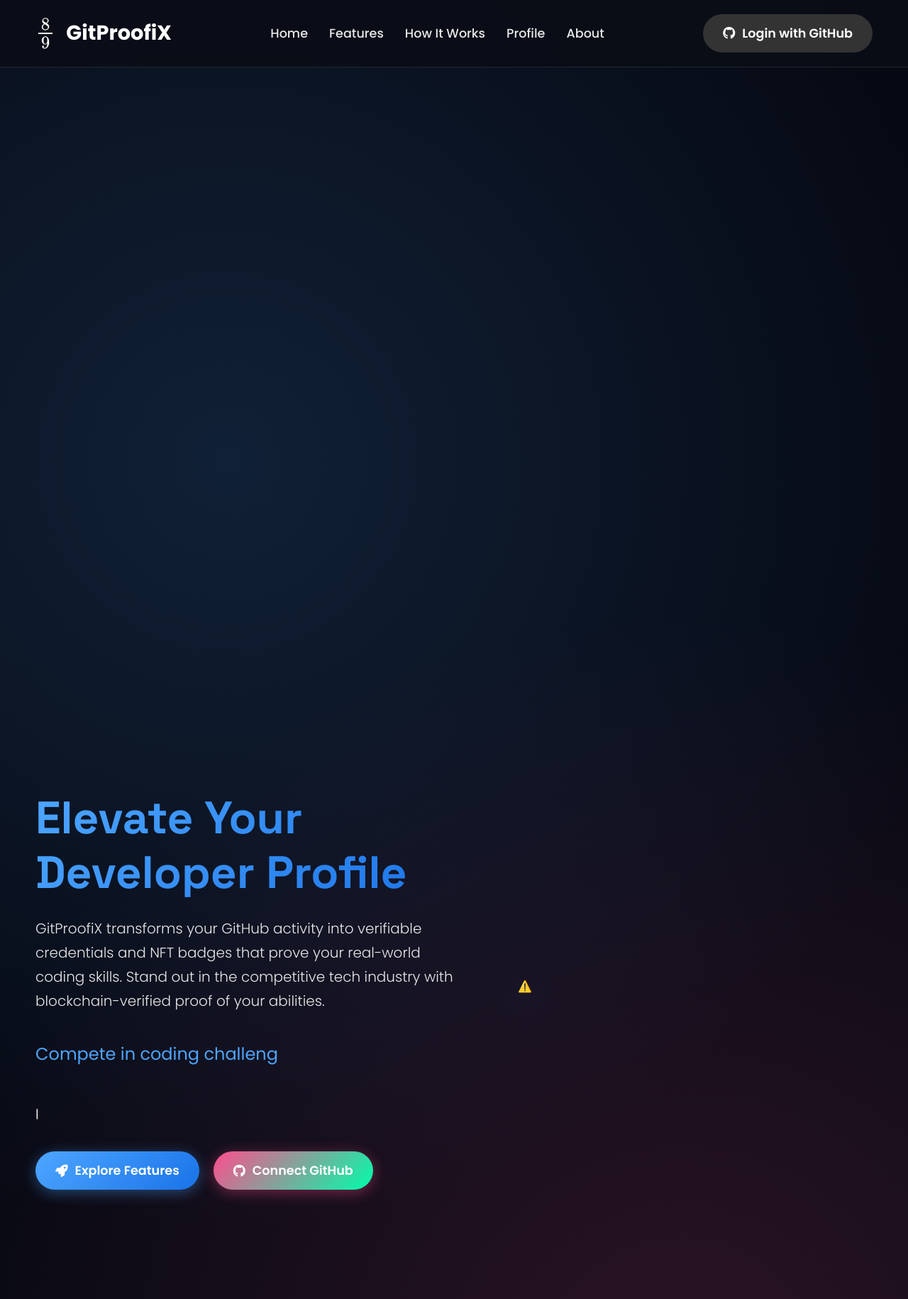
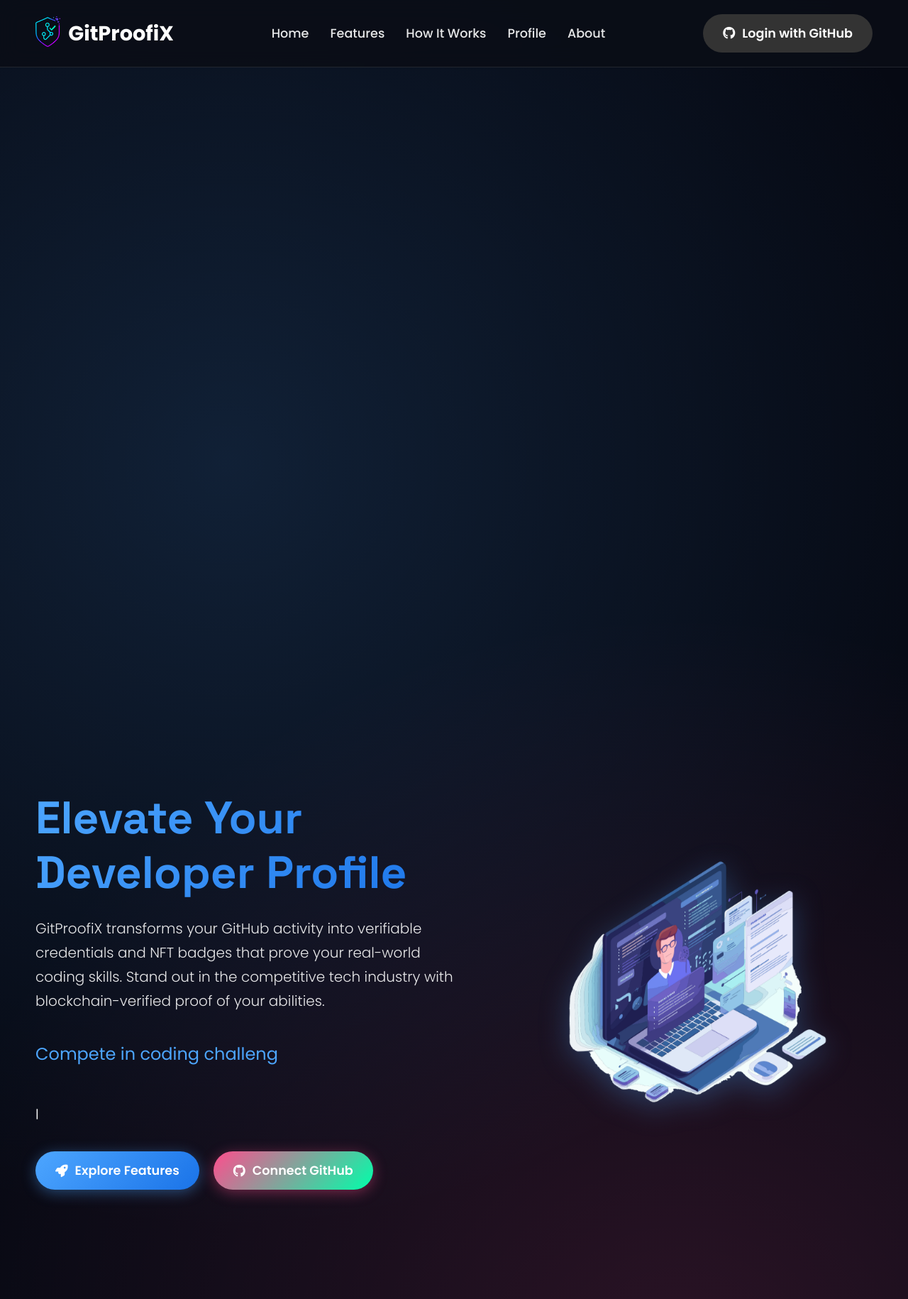
Before and after one commit to yashnamdeo18x/proof_of_skills, a Django app: page / in a window 1280 px wide; the page is wider, and only the part inside the window is pictured. Shown: the top 1830 px of that part at 71% size. Run offline with Django 5.2, Linux system fonts and the light colour scheme.

Commit message:
some change

```diff
--- a/home/templates/landing.html
+++ b/home/templates/landing.html
@@ -160,11 +160,14 @@
       gap: 10px;
     }
 
-    .math-logo {
-      font-size: 1.8rem;
-      font-weight: 700;
-      margin-right: 5px;
-    }
+    .math-logo img {
+  height: 43px;
+  vertical-align: middle;
+  margin-right: 1px;
+  margin-bottom: 8px;
+  margin-top: 2px;
+}
+
 
     .list {
       display: flex;
@@ -398,14 +401,27 @@
     }
 
     .float-animation {
-      animation: float 8s ease-in-out infinite;
+    animation: float 3s ease-in-out infinite;
+  }
+
+  @keyframes float {
+    0% {
+      transform: translateY(0px);
     }
+    50% {
+      transform: translateY(-15px);
+    }
+    100% {
+      transform: translateY(0px);
+    }
+  }
 
-    @keyframes float {
-      0% { transform: translateY(0px); }
-      50% { transform: translateY(-25px); }
-      100% { transform: translateY(0px); }
-    }
+  .animated-img {
+    width: 400px;
+    max-width: 90%;
+    display: block;
+    margin: auto;
+  }
 
     .badge-rotate {
       animation: rotateBadge 10s linear infinite;
@@ -833,7 +849,10 @@
   <nav class="navbar" id="navbar">
     <div class="hero-logo">
       <a href="#">
-        <span class="math-logo">\(\frac{8}{9}\)</span> GitProofiX
+        <span class="math-logo">
+          <img src="static/image/logogit.png" alt="logo">
+        </span>
+        GitProofiX
       </a>
     </div>
 
@@ -861,7 +880,7 @@
       </div>
     </div>
     <div class="hero-animation float-animation">
-      <lottie-player src="https://assets1.lottiefiles.com/packages/lf20_6wutsrox.json" background="transparent" speed="1" loop autoplay></lottie-player>
+      <img src="static/image/side.png" alt="Developer Scene" class="animated-img">
     </div>
   </section>
 
```
Also changed, not shown: home/static/image/logogit.png (added), home/static/image/side.png (added).
